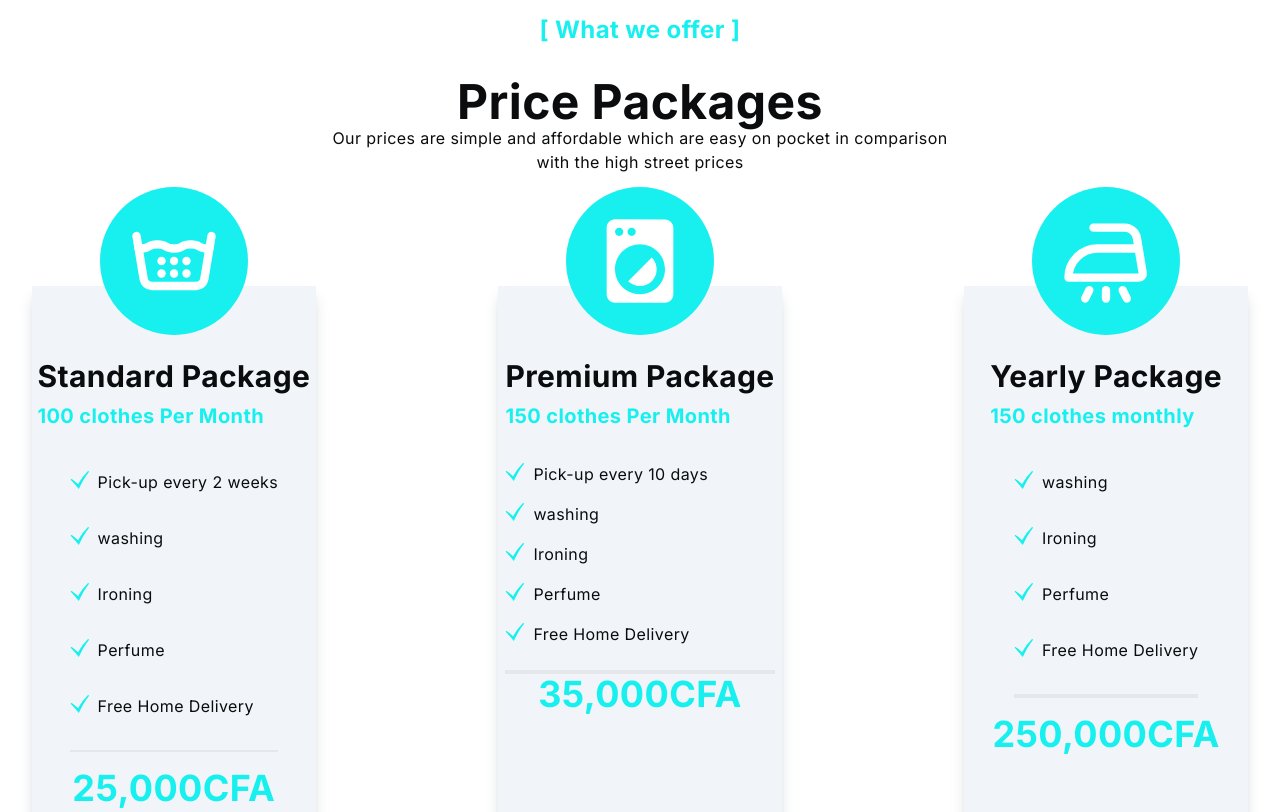
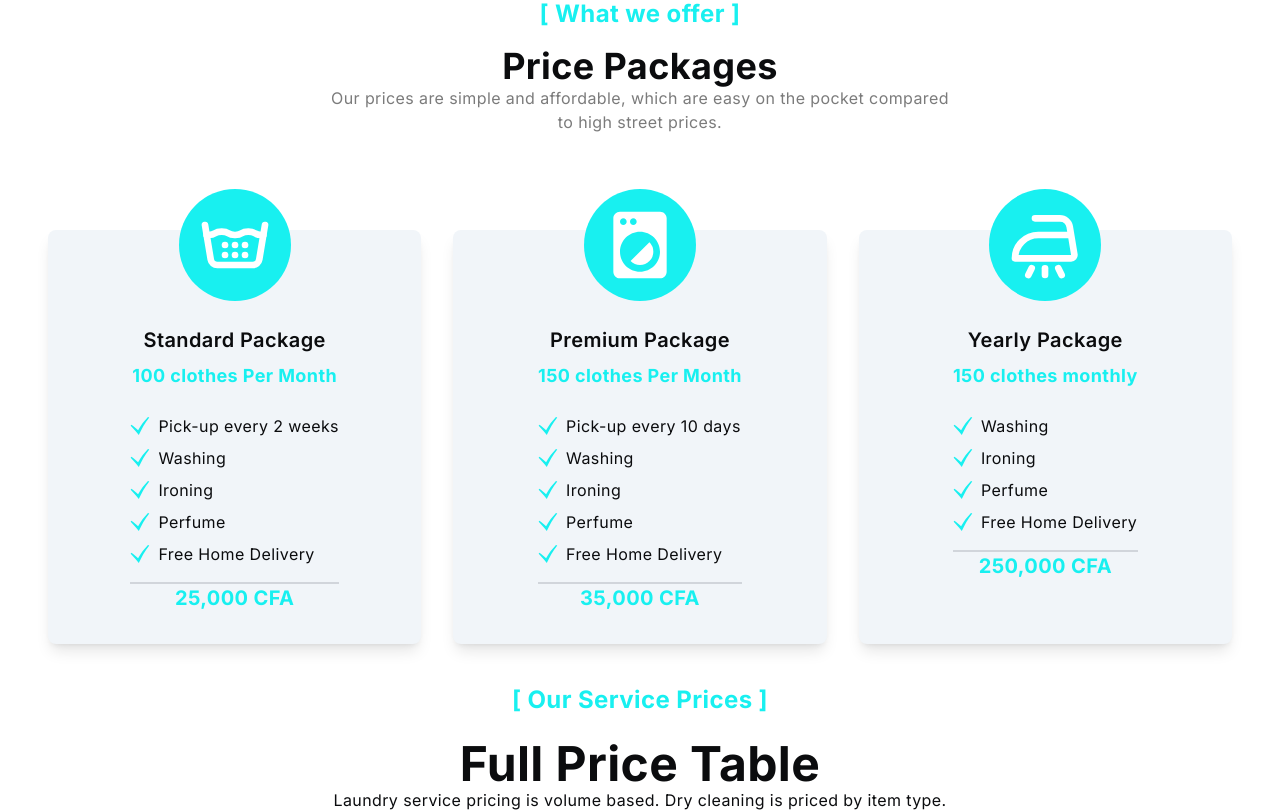
Before and after one commit to tafonhubertnwana/pressedLaundry, a Next.js app: page /price in a window 1280 px wide. Shown: the part 423-1235 px from the top of the page. Built offline with nearby package versions, Linux system fonts and the light colour scheme.

Commit message:
setting up carousel

```diff
--- a/app/page.tsx
+++ b/app/page.tsx
@@ -23,8 +23,7 @@ import PricePackage from '@/components/pricePackage'
 import ChooseUs from '@/components/chooseUsBtn'
 import client from '@/public/assets/testimonials-img03.jpg'
 import { useState } from 'react';
-import Testimonials from '@/components/testimonials'
-import TestimonialCarousel from '@/components/testimonials'
+import {TestimonialCarousel, Carousel }from '@/components/testimonials'
 
 export default function Home() {
   // State to manage which container is currently open
@@ -87,9 +86,9 @@ export default function Home() {
               </div>
             </div>
           </div>
-          <div className="grid grid-cols-3  gap-8 p-6 carousel">
-            <div className=" carousel-item flex space-x-4 p-8 bg-slate-100 ">
-              <div className='p-4 rounded-full self-start shadow-gray-300 shadow-lg'>
+          <div className="grid md:grid-cols-3  gap-8 p-6 ">
+            <div className=" flex space-x-4 p-8 bg-slate-100 rounded-lg shadow-md">
+              <div className='p-4  bg-white  rounded-full  self-start shadow-gray-300 shadow-lg'>
               <RiTimerFill size={40} className='text-[#18F0F0] '/>
               </div>
               <div>
@@ -98,8 +97,8 @@ export default function Home() {
                 No more wasted time driving to the laundromats, we pickup and deliver for free!                </p>
               </div>
             </div>
-            <div className=" carousel-item flex space-x-4 p-8 bg-slate-100">
-              <div className='p-4 rounded-full   self-start shadow-gray-300 shadow-lg'>
+            <div className=" flex space-x-4 p-8 bg-slate-100 rounded-lg shadow-md">
+              <div className='p-4 rounded-full  bg-white  self-start shadow-gray-300 shadow-lg'>
               <FaMoneyBillWave  size={40} className='text-[#18F0F0]'/>
               </div>
               <div>
@@ -108,8 +107,8 @@ export default function Home() {
                 Manage your Press account and billing online from your smartphone or computer                </p>
               </div>
             </div>
-            <div className=" carousel-item flex space-x-4 p-8 bg-slate-100">
-              <div className='p-4 rounded-full bg-slate-100  self-start shadow-gray-300 shadow-lg'>
+            <div className="  flex space-x-4 p-8 bg-slate-100 rounded-lg shadow-md">
+              <div className='p-4 rounded-full bg-white   self-start shadow-gray-300 shadow-lg'>
               <MdEco size={40} className='text-[#18F0F0]'/>
               </div>
               <div>
@@ -119,56 +118,57 @@ export default function Home() {
               </div>
             </div>
           </div>
-          <div className="grid md:grid-cols-3 gap-8 p-10">
-            <div className="flex flex-col items-center">
-              <div className='relative'>
-                <Image src={service} alt='About-us-img-4' />
+          {/* <Carousel /> */}
+          <div className="grid grid-cols-1 md:grid-cols-2 lg:grid-cols-3 gap-8 p-10">
+            {/* Laundry Services */}
+            <div className="relative flex flex-col items-center">
+              <Image src={service} alt='About-us-img-4' className='w-full h-auto' />
+              <div className='absolute bottom-0 w-full'>
+                <div className='flex flex-row items-center space-y-4 md:space-y-0 space-x-4 bg-opacity-50 bg-black p-4 rounded-lg'>
+                  <div className='p-4 rounded-full bg-[#18F0F0]'>
+                    <GiWashingMachine size={40} className='text-white' />
                   </div>
-              <div className='absolute bottom-[-82%] '>
-                <div className='flex space-x-4 w-96'>
-                  <div className='  p-4 rounded-full bg-[#18F0F0] self-center '>
-                    <GiWashingMachine size={40} className='text-white '/>
-                  </div>
-                  <div className='text-white '>
-                    <h6 className='py-2'>Laundry Services</h6>
-                    <p>Let us pick up your dirty laundry, sort it, pre-treat stains, wash, dry, fold and deliver back to you in one neat, easy package.</p>
+                  <div className='text-white'>
+                    <h6 className='py-2 text-lg font-semibold'>Laundry Services</h6>
+                    <p className='text-white'>Let us pick up your dirty laundry, sort it, pre-treat stains, wash, dry, fold, and deliver it back to you in one neat, easy package.</p>
                   </div>
                 </div>
               </div>
             </div>
-            <div className="flex flex-col items-center">
-              <div className='relative'>
-                <Image src={serviceImg2} alt='About-us-img-4' />
+
+            {/* Dry Cleaning Services */}
+            <div className="relative flex flex-col items-center">
+              <Image src={serviceImg2} alt='About-us-img-4' className='w-full h-auto' />
+              <div className='absolute bottom-0 w-full'>
+                <div className='flex flex-row items-center space-y-4 md:space-y-0 space-x-4 bg-opacity-50 bg-black p-4 rounded-lg'>
+                  <div className='p-4 rounded-full bg-[#18F0F0]'>
+                    <GiHanger size={40} className='text-white' />
                   </div>
-              <div className='absolute bottom-[-82%] '>
-                <div className='flex space-x-4 w-96'>
-                  <div className='  p-4 rounded-full bg-[#18F0F0] self-center '>
-                    <GiHanger size={40} className='text-white '/>
-                  </div>
-                  <div className='text-white '>
-                    <h6 className='py-2'>Dry Cleaning Services</h6>
-                    <p>UB students and local residents love on our reliable dry cleaning services for the fast, accurate, top quality results.</p>
+                  <div className='text-white'>
+                    <h6 className='py-2 text-lg font-semibold'>Dry Cleaning Services</h6>
+                    <p className='text-white'>UB students and local residents love our reliable dry cleaning services for fast, accurate, top-quality results.</p>
                   </div>
                 </div>
               </div>
             </div>
-            <div className="flex flex-col items-center">
-              <div className='relative'>
-                <Image src={serviceLaundry} alt='About-us-img-4' />
+
+            {/* Steam Iron */}
+            <div className="relative flex flex-col items-center">
+              <Image src={serviceLaundry} alt='About-us-img-4' className='w-full h-auto' />
+              <div className='absolute bottom-0 w-full'>
+                <div className='flex flex-row items-center space-y-4 md:space-y-0 space-x-4 bg-opacity-50 bg-black p-4 rounded-lg'>
+                  <div className='p-4 rounded-full bg-[#18F0F0]'>
+                    <TbIroningSteam size={40} className='text-white' />
                   </div>
-              <div className='absolute bottom-[-82%] '>
-                <div className='flex space-x-4 w-96'>
-                  <div className='  p-4 rounded-full bg-[#18F0F0] self-center '>
-                    <TbIroningSteam size={40} className='text-white '/>
-                  </div>
-                  <div className='text-white '>
-                    <h6 className='py-2'>Steam Iron</h6>
-                    <p>These services are accomplished under the guidance of adroit personnel who have affluent industry proficiency.</p>
+                  <div className='text-white'>
+                    <h6 className='py-2 text-lg font-semibold'>Steam Iron</h6>
+                    <p className='text-white'>These services are accomplished under the guidance of adroit personnel who have affluent industry proficiency.</p>
                   </div>
                 </div>
               </div>
             </div>
           </div>
+
           <div>
             <div className='flex flex-col items-center '>
               <h5 className=" font-bold py-4  text-[#18F0F0]">[ Laundry Made Easy ]</h5>
@@ -176,56 +176,64 @@ export default function Home() {
                 <h2>How PressedPerfect works</h2>
               </div>
             </div>
-            <div className="grid grid-cols-4 gap-8 content-center  p-8">
-              <div className="flex flex-col items-center">
-                <h4 className='text-[#18F0F0]'>You Order</h4>
+            <div className="grid grid-cols-1 sm:grid-cols-2 lg:grid-cols-4 gap-8 p-8">
+            {/* Step 1 */}
+            <div className="flex flex-col items-center text-center">
+              <h4 className='text-[#18F0F0] mb-4'>You Order</h4>
               <div className='relative flex items-center justify-center mb-8'>
-                  <div className='p-6 bg-slate-100 rounded-full my-4 w-48 h-48 shadow-gray-300 shadow-lg flex items-center justify-center'>
-                    <Image src={hw} alt='phone' className='object-cover rounded-full' />
+                <div className='p-6 bg-slate-100 rounded-full w-32 h-32 md:w-48 md:h-48 shadow-gray-300 shadow-lg flex items-center justify-center'>
+                  <Image src={hw} alt='phone' className='object-cover ' />
                 </div>
-                  <div className='absolute top-[70%] right-[26%] bg-[#18F0F0] rounded-full w-24 h-24 flex items-center justify-center shadow-gray-300 shadow-lg'>
-                    <h3 className=' text-center text-[#000]'>01</h3>
+                <div className='absolute top-[-10%] right-[-10%] md:top-[75%] md:right-[26%] bg-[#18F0F0] rounded-full w-16 h-16 md:w-24 md:h-24 flex items-center justify-center shadow-gray-300 shadow-lg'>
+                  <h3 className='text-center text-[#000] text-xs md:text-lg'>01</h3>
                 </div>
               </div>
-                <p className="text-xl ">Order via website</p>
+              <p className=" md:mt-6">Order via website</p>
             </div>
-              <div className="flex flex-col items-center">
-                <h4 className='text-[#18F0F0]'>You Order</h4>
+
+            {/* Step 2 */}
+            <div className="flex flex-col items-center text-center">
+              <h4 className='text-[#18F0F0] mb-4'>You Order</h4>
               <div className='relative flex items-center justify-center mb-8'>
-                  <div className='p-6 bg-slate-100 rounded-full my-4 w-48 h-48 shadow-gray-300 shadow-lg flex items-center justify-center'>
-                    <Image src={delivery} alt='phone' className='object-cover rounded-full' />
+                <div className='p-6 bg-slate-100 rounded-full w-32 h-32 md:w-48 md:h-48 shadow-gray-300 shadow-lg flex items-center justify-center'>
+                  <Image src={delivery} alt='delivery' className='object-cover ' />
                 </div>
-                  <div className='absolute top-[70%] right-[26%] bg-[#18F0F0] rounded-full w-24 h-24 flex items-center justify-center shadow-gray-300 shadow-lg'>
-                    <h2 className=' text-center text-[#000]'>02</h2>
+                <div className='absolute top-[-10%] right-[-10%] md:top-[75%] md:right-[26%] bg-[#18F0F0] rounded-full w-16 h-16 md:w-24 md:h-24 flex items-center justify-center shadow-gray-300 shadow-lg'>
+                  <h2 className='text-center text-[#000] text-xs md:text-lg'>02</h2>
                 </div>
               </div>
-                <p className="text-xl ">Collection from your doorstep</p>
+              <p className="md:mt-6">Collection from your doorstep</p>
             </div>
-              <div className="flex flex-col items-center">
-                <h4 className='text-[#18F0F0]'>We Collect</h4>
+
+            {/* Step 3 */}
+            <div className="flex flex-col items-center text-center">
+              <h4 className='text-[#18F0F0] mb-4'>We Collect</h4>
               <div className='relative flex items-center justify-center mb-8'>
-                  <div className='p-6 bg-slate-100 rounded-full my-4 w-48 h-48 shadow-gray-300 shadow-lg flex items-center justify-center'>
-                    <Image src={wash} alt='phone' className='object-cover rounded-full' />
+                <div className='p-6 bg-slate-100 rounded-full w-32 h-32 md:w-48 md:h-48 shadow-gray-300 shadow-lg flex items-center justify-center'>
+                  <Image src={wash} alt='wash' className='object-cover ' />
                 </div>
-                  <div className='absolute top-[70%] right-[26%] bg-[#18F0F0] rounded-full w-24 h-24 flex items-center justify-center shadow-gray-300 shadow-lg'>
-                    <h2 className=' text-center text-[#000]'>03</h2>
+                <div className='absolute top-[-10%] right-[-10%] md:top-[75%] md:right-[26%] bg-[#18F0F0] rounded-full w-16 h-16 md:w-24 md:h-24 flex items-center justify-center shadow-gray-300 shadow-lg'>
+                  <h2 className='text-center text-[#000] text-xs md:text-lg'>03</h2>
                 </div>
               </div>
-                <p className="text-xl ">Wash, dry & fold your items</p>
+              <p className="md:mt-6">Wash, dry & fold your items</p>
             </div>
-              <div className="flex flex-col items-center">
-                <h4 className='text-[#18F0F0]'>You Order</h4>
+
+            {/* Step 4 */}
+            <div className="flex flex-col items-center text-center">
+              <h4 className='text-[#18F0F0]  mb-4'>You Order</h4>
               <div className='relative flex items-center justify-center mb-8'>
-                  <div className='p-6 bg-slate-100 rounded-full my-4 w-48 h-48 shadow-gray-300 shadow-lg flex items-center justify-center'>
-                    <Image src={door} alt='phone' className='object-cover rounded-full' />
+                <div className='p-6 bg-slate-100 rounded-full w-32 h-32 md:w-48 md:h-48 shadow-gray-300 shadow-lg flex items-center justify-center'>
+                  <Image src={door} alt='door' className='object-cover ' />
                 </div>
-                  <div className='absolute top-[70%] right-[26%] bg-[#18F0F0] rounded-full w-24 h-24 flex items-center justify-center shadow-gray-300 shadow-lg'>
-                    <h2 className=' text-center text-[#000]'>04</h2>
+                <div className='absolute top-[-10%] right-[-10%] md:top-[75%] md:right-[26%] bg-[#18F0F0] rounded-full w-16 h-16 md:w-24 md:h-24 flex items-center justify-center shadow-gray-300 shadow-lg'>
+                  <h2 className='text-center text-[#000] text-xs md:text-lg'>04</h2>
                 </div>
               </div>
-                <p className="text-xl ">Order will be delivered</p>
+              <p className=" md:mt-6">Order will be delivered</p>
             </div>
           </div>
+
           </div>
           <div className='pt-10'>
             <div className='flex flex-col items-center '>
@@ -276,7 +284,7 @@ export default function Home() {
                   <h2>Why Our Clients say</h2>
                 </div>
               </div>
-              {/* <div className="grid grid-cols-3 gap-6 p-10">
+              <div className="grid grid-cols-3 gap-6 p-10">
                 <div className="flex flex-col items-center bg-[#18F0F0]">
                     <div className='flex items-center space-x-4 pt-3'>
                       <div className='w-24 h-24 overflow-hidden rounded-full flex-shrink-0'>
@@ -328,7 +336,7 @@ export default function Home() {
                     </p>
                   </div>
                 </div>
-              </div> */}
+              </div>
                <TestimonialCarousel />
 
 
--- a/components/pricePackage.tsx
+++ b/components/pricePackage.tsx
@@ -1,101 +1,110 @@
-import React from 'react'
-import { GiCheckMark} from 'react-icons/gi';
+import React from 'react';
+import { GiCheckMark } from 'react-icons/gi';
 import { MdLocalLaundryService } from "react-icons/md";
 import { TbIroningSteam, TbWashTemperature6 } from "react-icons/tb";
 
-const PricePackage = () => {
+
+// Reusable Package Component
+const PackageCard = ({ Icon, title, description, price, features }) => {
   return (
-    <>
-      <div className="w-full">
-        <div className="container m-auto">
-            <div className='flex flex-col items-center pb-[5%] '>
-              <h5 className=" font-bold py-4  text-[#18F0F0]">[ What we offer ]</h5>
-              <div className='text-center md:w-[50%] py-4'>
-                <h2>Price Packages</h2>
-                <span>Our prices are simple and affordable which are easy on pocket
-                in comparison with the high street prices</span>
+    <div className='relative bg-slate-100 py-8 px-4 shadow-lg rounded-lg'>
+      <div className='flex flex-col items-center'>
+        <div className='absolute top-[-10%] left-1/2 transform -translate-x-1/2'>
+          <div className='p-4 bg-[#18F0F0] rounded-full'>
+            <Icon size={80} className='text-white' />
           </div>
         </div>
-            <div className="grid md:grid-cols-3 gap-x-[15%] p-8">
-              <div className='relative bg-slate-100 py-10 shadow-gray-300 shadow-lg'>
-                <div className='flex flex-col items-center'>
-                  <div className='absolute top-[-20%]'>
-                    <div className='p-6  bg-[#18F0F0] rounded-full my-4 '>
-                      < TbWashTemperature6 size={100} className='text-white' />
-                    </div>
-                  </div>
-                  <div className='pt-8'>
-                    <h4>Standard Package</h4>
-                    <h6 className='text-[#18F0F0] py-2'>100 clothes Per Month</h6>
-                  </div>
-                  <div className='border-b-2'>
-                    <ul className='py-4'>
-                    <li className='flex py-4'><span><GiCheckMark  size={20} className='text-[#18F0F0]' /></span> <span className='pl-2 '>Pick-up every 2 weeks</span></li>
-                      <li className='flex py-4'><span><GiCheckMark  size={20} className='text-[#18F0F0]' /></span> <span className='pl-2 '>washing</span></li>
-                      <li className='flex py-4'><span><GiCheckMark  size={20} className='text-[#18F0F0]'/></span> <span className='pl-2 '>Ironing</span></li>
-                      <li className='flex py-4'><span><GiCheckMark  size={20} className='text-[#18F0F0]'/></span> <span className='pl-2 '>Perfume</span></li>
-                      <li className='flex py-4'><span><GiCheckMark  size={20} className='text-[#18F0F0]'/></span> <span className='pl-2 '>Free Home Delivery</span></li>
+        <div className='pt-16 text-center'>
+          <h4 className='text-xl font-semibold'>{title}</h4>
+          <h6 className='text-[#18F0F0] py-2 text-lg'>{description}</h6>
+          <div className='border-b-2 border-gray-300'>
+            <ul className='py-4 space-y-2'>
+              {features.map((feature, index) => (
+                <li key={index} className='flex items-center'>
+                  <GiCheckMark size={20} className='text-[#18F0F0]' />
+                  <span className='pl-2'>{feature}</span>
+                </li>
+              ))}
             </ul>
           </div>
-                  <div className='p-4'>
-                    <h3 className='text-[#18F0F0]'>25,000CFA</h3>
+          <h3 className='text-[#18F0F0] text-xl font-bold'>{price}</h3>
         </div>
       </div>
     </div>
-              <div className='relative bg-slate-100 py-10 shadow-gray-300 shadow-lg'>
-                <div className='flex flex-col items-center'>
-                  <div className='absolute top-[-20%]'>
-                    <div className='p-6  bg-[#18F0F0] rounded-full my-4 '>
-                      < MdLocalLaundryService size={100} className='text-white' />
+  );
+};
+
+const PricePackage = () => {
+  const packages = [
+    {
+      Icon: TbWashTemperature6,
+      title: "Standard Package",
+      description: "100 clothes Per Month",
+      price: "25,000 CFA",
+      features: [
+        "Pick-up every 2 weeks",
+        "Washing",
+        "Ironing",
+        "Perfume",
+        "Free Home Delivery"
+      ]
+    },
+    {
+      Icon: MdLocalLaundryService,
+      title: "Premium Package",
+      description: "150 clothes Per Month",
+      price: "35,000 CFA",
+      features: [
+        "Pick-up every 10 days",
+        "Washing",
+        "Ironing",
+        "Perfume",
+        "Free Home Delivery"
+      ]
+    },
+    {
+      Icon: TbIroningSteam,
+      title: "Yearly Package",
+      description: "150 clothes monthly",
+      price: "250,000 CFA",
+      features: [
+        "Washing",
+        "Ironing",
+        "Perfume",
+        "Free Home Delivery"
+      ]
+    }
+  ];
+
+  return (
+    <div className="w-full">
+      <div className="container mx-auto px-4">
+        <div className='text-center pb-12'>
+          <h5 className="font-bold text-[#18F0F0] text-xl md:text-2xl">[ What we offer ]</h5>
+          <div className='text-center md:w-1/2 mx-auto py-4'>
+            <h2 className="text-3xl md:text-4xl">Price Packages</h2>
+            <p className="">
+              Our prices are simple and affordable, which are easy on the pocket
+              compared to high street prices.
+            </p>
           </div>
         </div>
-                  <div className='pt-8 border-b-4'>
-                    <h4>Premium Package</h4>
-                    <h6 className='text-[#18F0F0] py-2'>150 clothes Per Month</h6>
-                    <div className='self)center'>
-                      <ul className='py-4'>
-                      <li className='flex py-2'><span><GiCheckMark  size={20} className='text-[#18F0F0]' /></span> <span className='pl-2 '>Pick-up every 10 days</span></li>
-                        <li className='flex py-2'><span><GiCheckMark  size={20} className='text-[#18F0F0]' /></span> <span className='pl-2 '>washing</span></li>
-                        <li className='flex py-2'><span><GiCheckMark  size={20} className='text-[#18F0F0]'/></span> <span className='pl-2 '>Ironing</span></li>
-                        <li className='flex py-2'><span><GiCheckMark  size={20} className='text-[#18F0F0]'/></span> <span className='pl-2 '>Perfume</span></li>
-                        <li className='flex py-2'><span><GiCheckMark  size={20} className='text-[#18F0F0]'/></span> <span className='pl-2 '>Free Home Delivery</span></li>
-                      </ul>
-                    </div>
-                  </div>
-                  <div className='pt)'>
-                    <h3 className='text-[#18F0F0]'>35,000CFA</h3>
+
+        <div className="grid gap-8 md:grid-cols-3 p-8">
+          {packages.map((pkg, index) => (
+            <PackageCard
+              key={index}
+              Icon={pkg.Icon}
+              title={pkg.title}
+              description={pkg.description}
+              price={pkg.price}
+              features={pkg.features}
+            />
+          ))}
         </div>
       </div>
     </div>
-              <div className='relative bg-slate-100 py-10 shadow-gray-300 shadow-lg'>
-                <div className='flex flex-col items-center'>
-                  <div className='absolute top-[-20%]'>
-                    <div className='p-6  bg-[#18F0F0] rounded-full my-4 '>
-                      < TbIroningSteam size={100} className='text-white' />
-                    </div>
-                  </div>
-                  <div className='pt-8'>
-                    <h4>Yearly Package</h4>
-                    <h6 className='text-[#18F0F0] py-2'>150 clothes monthly</h6>
-                  </div>
-                  <div className='border-b-4'>
-                    <ul className='py-4'>
-                      <li className='flex py-4'><span><GiCheckMark  size={20} className='text-[#18F0F0]' /></span> <span className='pl-2 '>washing</span></li>
-                      <li className='flex py-4'><span><GiCheckMark  size={20} className='text-[#18F0F0]'/></span> <span className='pl-2 '>Ironing</span></li>
-                      <li className='flex py-4'><span><GiCheckMark  size={20} className='text-[#18F0F0]'/></span> <span className='pl-2 '>Perfume</span></li>
-                      <li className='flex py-4'><span><GiCheckMark  size={20} className='text-[#18F0F0]'/></span> <span className='pl-2 '>Free Home Delivery</span></li>
-                    </ul>
-                  </div>
-                  <div className='p-4'>
-                    <h3 className='text-[#18F0F0]'>250,000CFA</h3>
-                  </div>
-                </div>
-              </div>
-            </div>
-        </div>
-      </div>
-    </>
-  )
-}
+  );
+};
 
-export default PricePackage
+export default PricePackage;
--- a/components/questionAndAnswerBtn.tsx
+++ b/components/questionAndAnswerBtn.tsx
@@ -34,7 +34,7 @@ const QuestionAndAnswer: React.FC<QuestionAndAnswerProps> = ({ faqs }) => {
         <div className="grid md:grid-cols-3 gap-4 p-8">
           {/* Image Section */}
           <div className="w-full">
-            <div className="relative sm:w-full sm:h-full">
+            <div className="relative w-full h-full">
               <Image src={img3} alt="FAQ Image" layout="responsive"  />
             </div>
           </div>
```
Also changed, not shown: app/about/page.tsx (+23 -23 lines), app/service/page.tsx (+13 -13 lines), components/testimonials.tsx (+49 -2 lines). Lines whose indentation alone changed are shown as unchanged.
